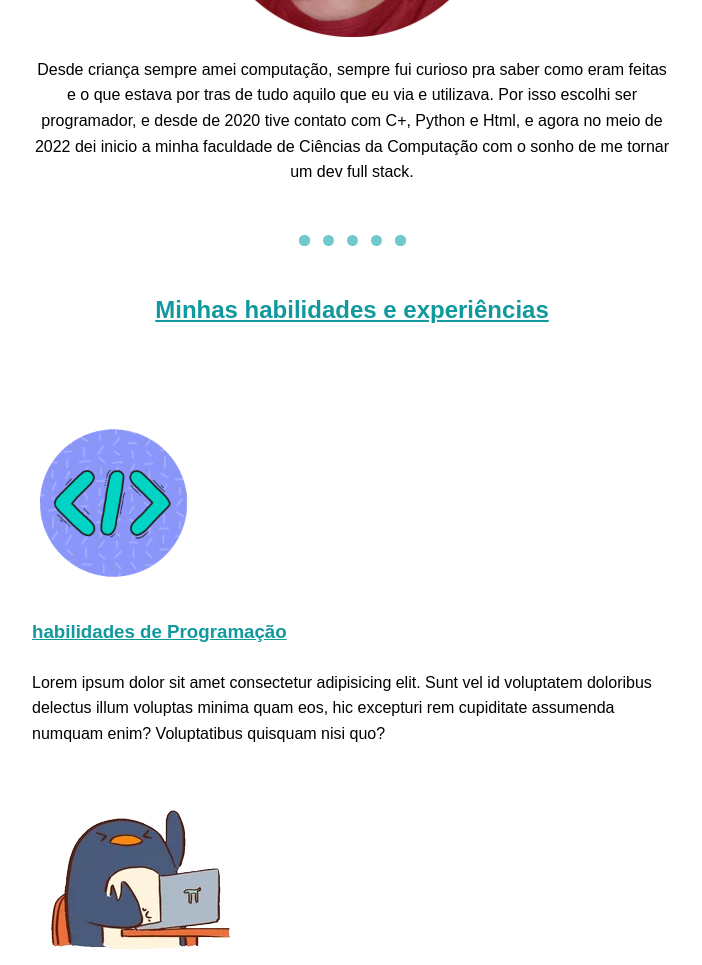
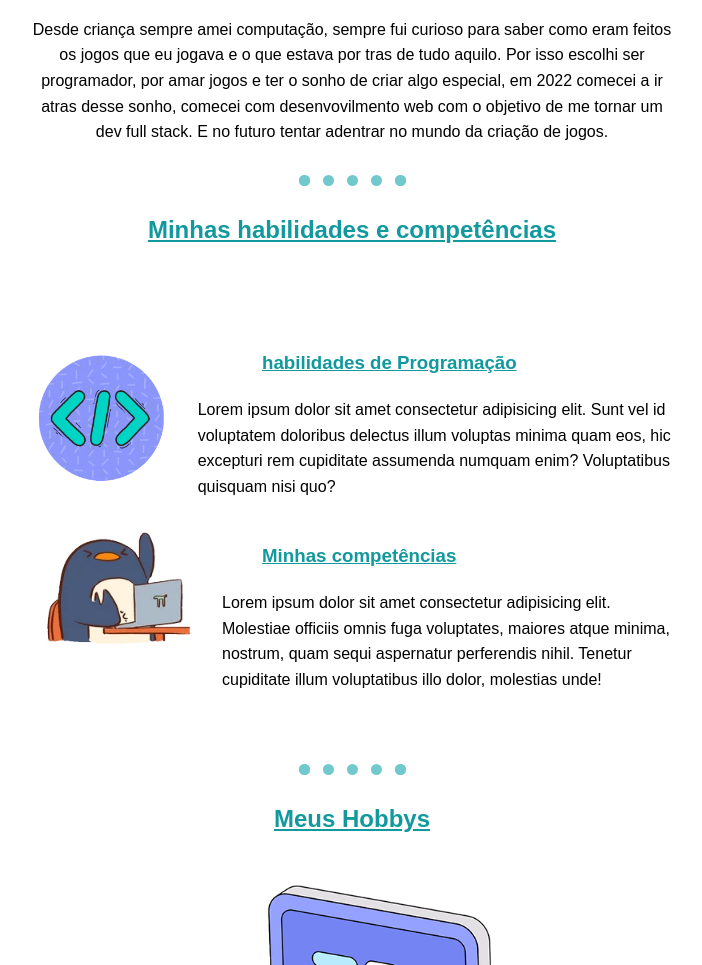
Before and after one commit to Jonata-tr/StylisedSite, a plain HTML site: page index.html in a window 1280 px wide. Shown: the part 1053-2018 px from the top of the page, without its empty margins (288-990 px from the left). Drawn offline with Linux system fonts and the light colour scheme.

Commit message:
Puramente organização
Apenas alteração da posição dos itens para melhor organização.

```diff
--- a/CSS/styles.css
+++ b/CSS/styles.css
@@ -6,7 +6,7 @@ body {
 }
 
 hr {
-    margin: 50px auto;
+    margin: 30px auto;
     border: 11px dotted #71C9CE;
     border-bottom: none;
     width: 85px;
@@ -86,8 +86,6 @@ p {
     left: 400px;
 }
 
-
-
 .personalPresentation h2, h3 {
     color: #11999E;
     text-decoration: underline;
@@ -105,15 +103,39 @@ p {
 
 .skillsRow {
     width: 50%;
-    margin: 100px auto 100px;
+    margin: 100px auto 0px;
     text-align: left;
     line-height: 2;
+}
 
+
+.habilidades, .competencias {
+    display: flex;
 }
 
 .skillGiph {
+    width: 21.2%;
+    margin-right: 30px;
+    position: relative;
+    bottom: 30px;
+}
+
+.competenciasGiph {
     width: 25%;
+    margin-right: 30px;
+    position: relative;
+    bottom: 80px;
 }
+
+.skillsRow h3 {
+    margin-left: 230px;
+    margin-bottom: 0;
+    margin-top: 20px;
+}
+
+
+
+
 
 #hobbyGiph {
     width: 370px;
--- a/index.html
+++ b/index.html
@@ -26,27 +26,31 @@
     </div>
     <hr>
     <div class="personalPresentation">
+        <h2>Sobre mim</h2>
         <div class="aboutMe">
-            <h2>Sobre mim</h2>
             <img id="perfilImage" src="images/Round-photo.png" alt="selfie">
             <p>
-                Desde criança sempre amei computação, sempre fui curioso pra
-                saber como eram feitas e o que estava por tras de tudo aquilo
-                que eu via e utilizava. Por isso escolhi ser programador, e desde
-                de 2020 tive contato com C+, Python e Html, e agora no meio
-                de 2022 dei inicio a minha faculdade de Ciências da Computação com o
-                sonho de me tornar um dev full stack.
+                Desde criança sempre amei computação, sempre fui curioso para saber
+                como eram feitos os jogos que eu jogava e o que estava por tras de tudo
+                aquilo. Por isso escolhi ser programador, por amar jogos e ter o sonho
+                de criar algo especial, em 2022 comecei a ir atras desse sonho, comecei
+                com desenvovilmento web com o objetivo de me tornar um dev full stack. E
+                no futuro tentar adentrar no mundo da criação de jogos.
             </p>
         </div>
         <hr>
-        <h2>Minhas habilidades e experiências</h2>
+        <h2>Minhas habilidades e competências</h2>
         <div class="skillsRow">
-            <img class="skillGiph" src="images/tagGiphy.gif" alt="skillsImage">
             <h3>habilidades de Programação</h3>
-            <p>Lorem ipsum dolor sit amet consectetur adipisicing elit. Sunt vel id voluptatem doloribus delectus illum voluptas minima quam eos, hic excepturi rem cupiditate assumenda numquam enim? Voluptatibus quisquam nisi quo?</p>
-            <img src="images/peguin.gif" alt="pcPinguim">
+            <div class="habilidades">
+                <img class="skillGiph" src="images/tagGiphy.gif" alt="skillsImage">
+                <p>Lorem ipsum dolor sit amet consectetur adipisicing elit. Sunt vel id voluptatem doloribus delectus illum voluptas minima quam eos, hic excepturi rem cupiditate assumenda numquam enim? Voluptatibus quisquam nisi quo?</p>
+            </div>
             <h3>Minhas competências</h3>
-            <p>Lorem ipsum dolor sit amet consectetur adipisicing elit. Molestiae officiis omnis fuga voluptates, maiores atque minima, nostrum, quam sequi aspernatur perferendis nihil. Tenetur cupiditate illum voluptatibus illo dolor, molestias unde!</p>
+            <div class="competencias">
+                <img class="competenciasGiph" src="images/peguin.gif" alt="pcPinguim">
+                <p>Lorem ipsum dolor sit amet consectetur adipisicing elit. Molestiae officiis omnis fuga voluptates, maiores atque minima, nostrum, quam sequi aspernatur perferendis nihil. Tenetur cupiditate illum voluptatibus illo dolor, molestias unde!</p>
+            </div>
         </div>
         <hr>
         <div class="myHobbies">
```
